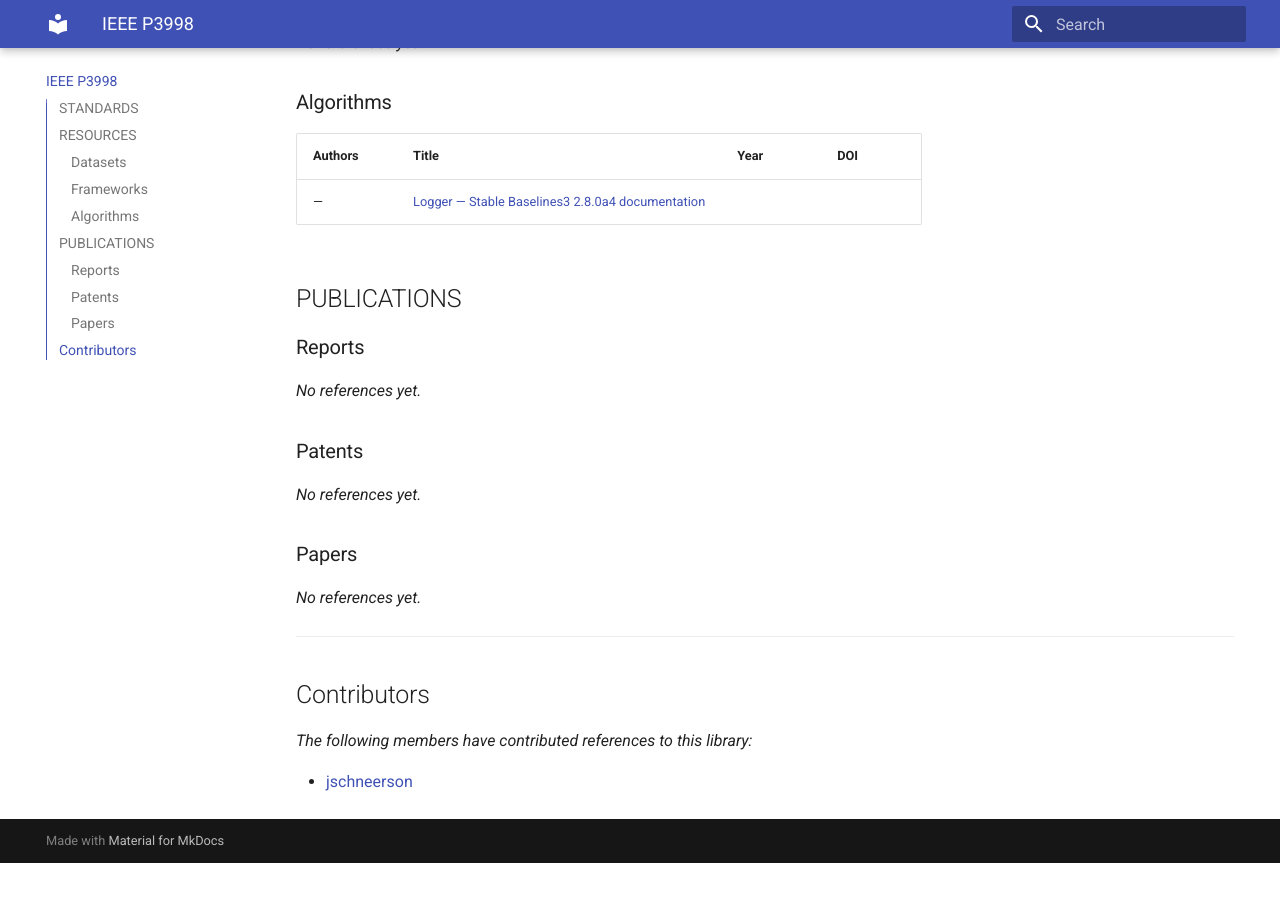
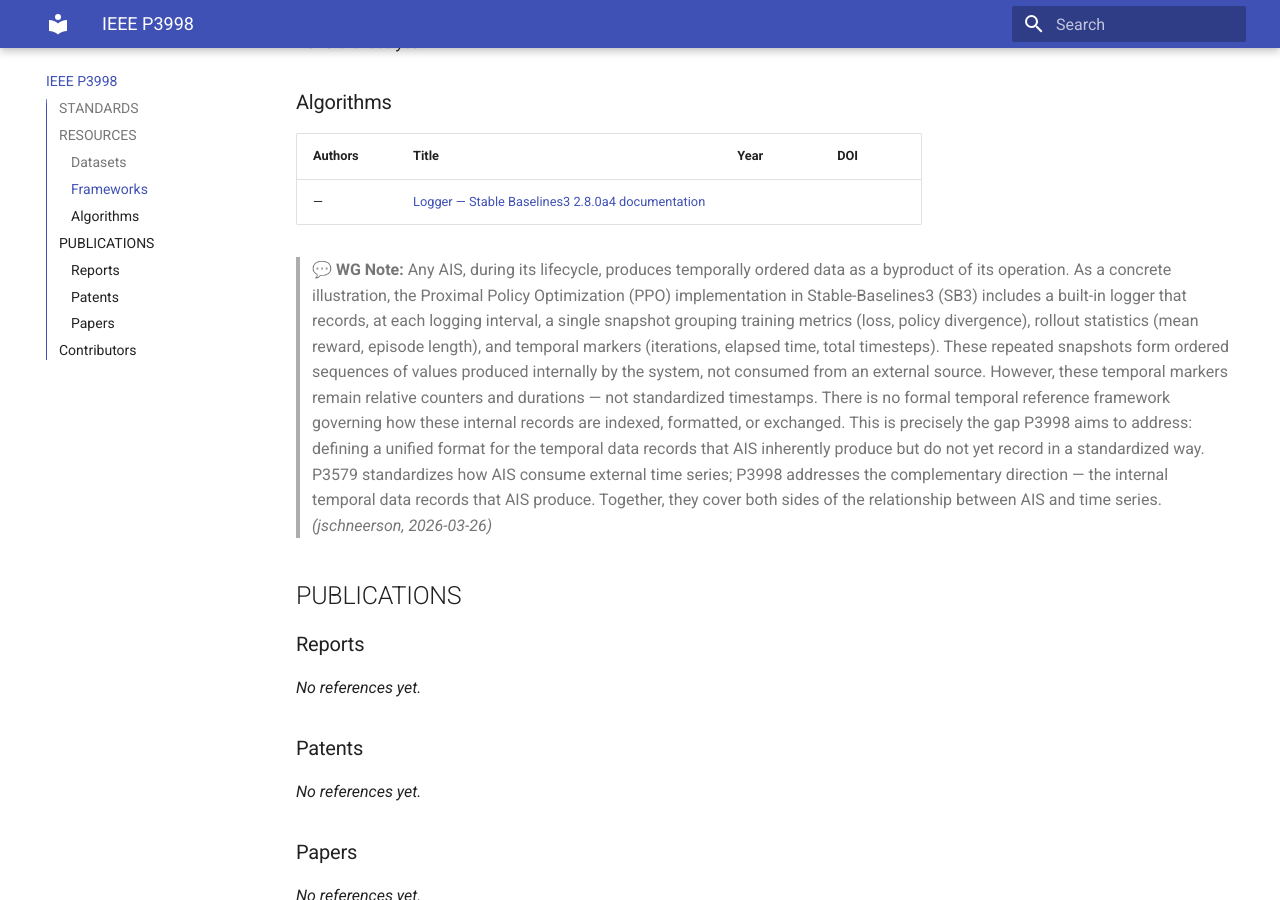
Before and after one commit to aitimeseries/SOTA, an MkDocs documentation site: the page built from docs/p3998/index.md, in a window 1280 px wide and 900 px high, scrolled down 515 px. Built offline with MkDocs 1.6.1 and Material for MkDocs 9.7.7, drawn with Linux system fonts in a browser that asks for light colours; before the commit the page ends 1378 px from its top, so only the background shows below that.

Commit message:
refs: update SOTA from Zotero

```diff
--- a/docs/p3998/index.md
+++ b/docs/p3998/index.md
@@ -19,6 +19,12 @@ _No references yet._
 | Authors | Title | Year | DOI |
 |---------|-------|------|-----|
 | — | [Logger — Stable Baselines3 2.8.0a4 documentation](https://stable-baselines3.readthedocs.io/en/master/common/logger.html) |  |  |
+
+> 💬 **WG Note:** Any AIS, during its lifecycle, produces temporally ordered data as a byproduct of its operation. As a concrete illustration, the Proximal Policy Optimization (PPO) implementation in Stable-Baselines3 (SB3) includes a built-in logger that records, at each logging interval, a single snapshot grouping training metrics (loss, policy divergence), rollout statistics (mean reward, episode length), and temporal markers (iterations, elapsed time, total timesteps).
+These repeated snapshots form ordered sequences of values produced internally by the system, not consumed from an external source.
+However, these temporal markers remain relative counters and durations — not standardized timestamps. There is no formal temporal reference framework governing how these internal records are indexed, formatted, or exchanged. This is precisely the gap P3998 aims to address: defining a unified format for the temporal data records that AIS inherently produce but do not yet record in a standardized way.
+P3579 standardizes how AIS consume external time series; P3998 addresses the complementary direction — the internal temporal data records that AIS produce. Together, they cover both sides of the relationship between AIS and time series. *(jschneerson, 2026-03-26)*
+
 
 ## PUBLICATIONS
 
```
